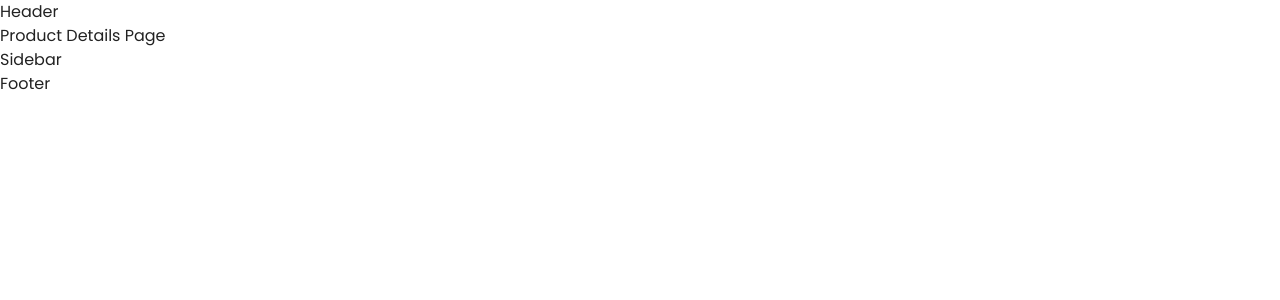
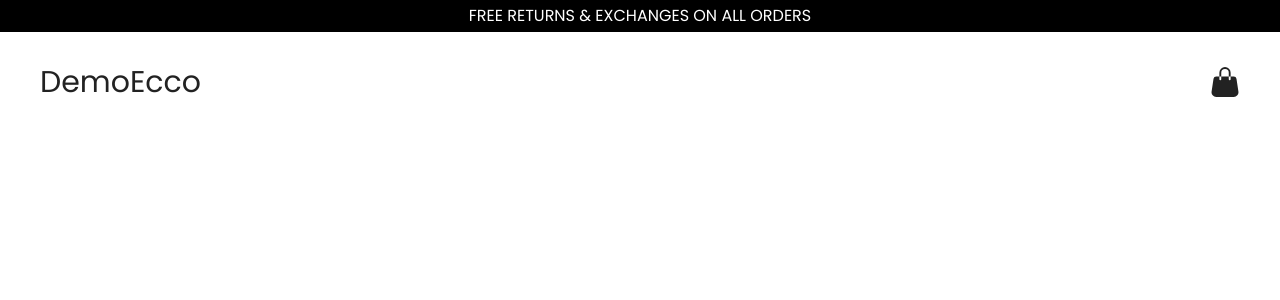
Before and after one commit to chaedoesntcode/demo-ecco, a React (Create React App) app: page /product/1 in a window 1280 px wide. Shown: the top 300 px of the page. Built offline with nearby package versions, Linux system fonts and the light colour scheme; no server answers.

Commit message:
create and style header and sidebar

```diff
--- a/src/components/Header.js
+++ b/src/components/Header.js
@@ -1,7 +1,30 @@
-import React from 'react';
+import React, { useContext, useEffect, useState } from 'react';
+import { SidebarContext } from '../contexts/SidebarContext';
+import { BsFillHandbagFill } from 'react-icons/bs'
 
 const Header = () => {
-  return <div>Header</div>;
+  const { isOpen, setIsOpen } = useContext(SidebarContext);
+  const [ isActive, setIsActive ] = useState(false);
+  useEffect(() => {
+    window.addEventListener('scroll', () => {
+      window.scrollY > 30 ? setIsActive(true) : setIsActive(false);
+    })
+  }, [])
+
+  return (
+  <>
+  <header className=''>
+    <div className=' bg-black text-white text-center py-1 uppercase'>Free Returns & Exchanges on All Orders</div>
+    <div className={`${isActive ? 'border-b border-[#cdc2c8] fixed top-0' : 'absolute'} bg-white transition-all z-40 w-full`}>
+      <div className='px-10 h-[100px] flex justify-between items-center'>
+       <p className='text-3xl'>DemoEcco</p>
+        <div  onClick={() => setIsOpen(!isOpen)} className='cursor-pointer'>
+        <BsFillHandbagFill className='text-3xl'/>
+        </div>
+      </div>
+    </div>
+  </header>
+  </>);
 };
 
 export default Header;
--- a/src/components/Sidebar.js
+++ b/src/components/Sidebar.js
@@ -1,7 +1,32 @@
-import React from 'react';
+import React, { useContext } from 'react';
+import { Link } from 'react-router-dom';
+import { BsXLg } from 'react-icons/bs'
+import { FiTrash2 } from 'react-icons/fi'
+
+import CartItem from '../components/CartItem'
+import { SidebarContext } from '../contexts/SidebarContext';
 
 const Sidebar = () => {
-  return <div>Sidebar</div>;
+  const { isOpen, handleClose } = useContext(SidebarContext)
+  return <div className={`${isOpen ? 'bg-black/20 w-full h-full z-50' : 'bg-transparent'} top-0 fixed transition-all duration-300`}>
+    <div className={`${isOpen ? 'right-0' : '-right-full'} top-0 z-40  transition-all duration-300 w-full h-full md:w-[35vw] xl:w-[25vw] flex flex-col justify-between bg-red-200 fixed px-3 md:px-5`}>
+      <div>
+        <div onClick={handleClose} className='cursor-pointer py-6 flex justify-between'>
+          <p>Shopping Bag</p>
+          <BsXLg className='text-1xl right-4'/>
+        </div>
+
+        {/* footer */}
+        <div className='border-t border-black bottom-0'>
+          <div className='flex justify-between'>
+          <p className='underline'>View bag (1)</p>
+          <p>Subtotal: $150</p>
+          </div>
+          <button className='bg-black/80 w-full py-4 text-white hover:bg-black/70 transition uppercase'>Checkout</button>
+        </div>
+      </div>
+    </div>
+  </div>;
 };
 
 export default Sidebar;
--- a/src/contexts/SidebarContext.js
+++ b/src/contexts/SidebarContext.js
@@ -1,7 +1,16 @@
-import React from 'react';
+import React, { useState, createContext } from 'react';
 
-const SidebarContext = () => {
-  return <div>SidebarContext</div>;
+export const SidebarContext = createContext();
+
+const SidebarProvider = ({children}) => {
+  const [isOpen, setIsOpen] = useState(false);
+  const handleClose = () => {
+    setIsOpen(false);
+  }
+
+  return <SidebarContext.Provider value={{isOpen, setIsOpen, handleClose}}>
+    {children}
+  </SidebarContext.Provider>;
 };
 
-export default SidebarContext;
+export default SidebarProvider;
--- a/src/index.js
+++ b/src/index.js
@@ -3,12 +3,15 @@ import ReactDOM from 'react-dom/client';
 import './index.css';
 import App from './App';
 import ProductProvider from './contexts/ProductContext';
+import SidebarProvider from './contexts/SidebarContext';
 
 const root = ReactDOM.createRoot(document.getElementById('root'));
 root.render(
-  <ProductProvider>
-    <React.StrictMode>
-     <App />
-    </React.StrictMode>
-  </ProductProvider>
+  <SidebarProvider>
+    <ProductProvider>
+      <React.StrictMode>
+      <App />
+      </React.StrictMode>
+    </ProductProvider>
+  </SidebarProvider>
 );
--- a/src/pages/Home.js
+++ b/src/pages/Home.js
@@ -15,7 +15,7 @@ const Home = () => {
     return item.category === "women's clothing"
   });
 
-  return <section>
+  return <section className='pt-[100px]'>
     <div className=''>
       <Product products={products} category={"men's clothing"} heading={"Shop Men's"} />
       <Product products={products} category={"women's clothing"} heading={"Shop Women's"} />
```
